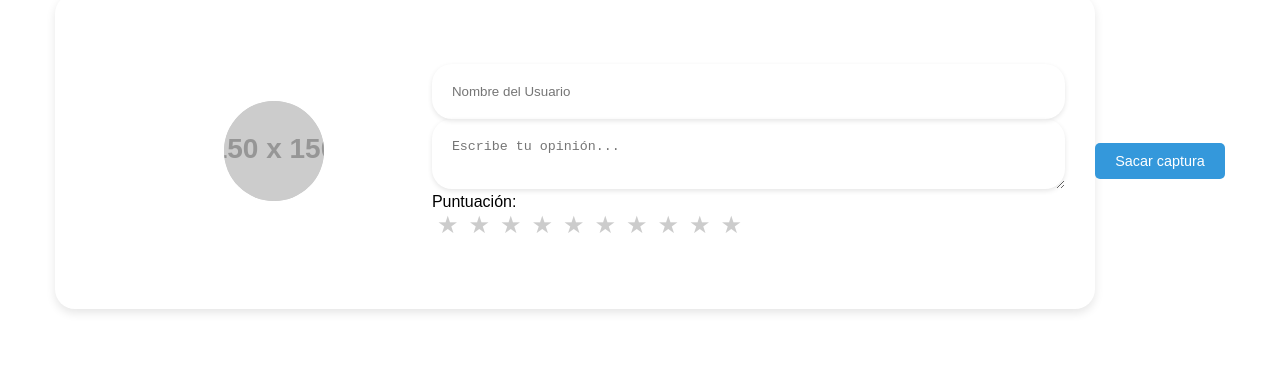
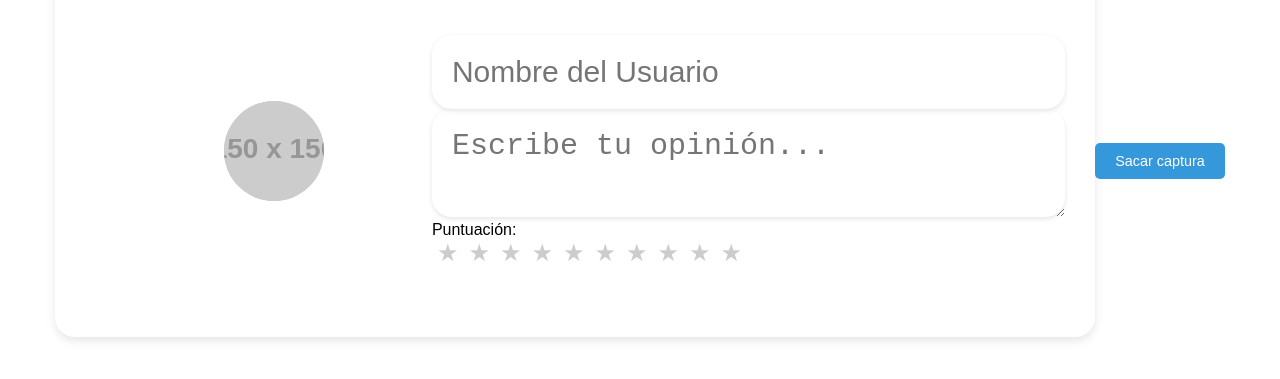
Before and after one commit to alerta-dev/AlertFeedBacks, a plain HTML site: page index.html in a window 1280 px wide. Shown: the part 249-628 px from the top of the page. Drawn offline with nearby package versions, Linux system fonts and the light colour scheme; placeholder pictures from the web are drawn by us.

Commit message:
Update styles.css

```diff
--- a/styles.css
+++ b/styles.css
@@ -67,7 +67,6 @@ body {
 }
 
 input#username, textarea {
-    overflow: hidden
     font-size: 30px;
     border: none;
     background: none;
```
